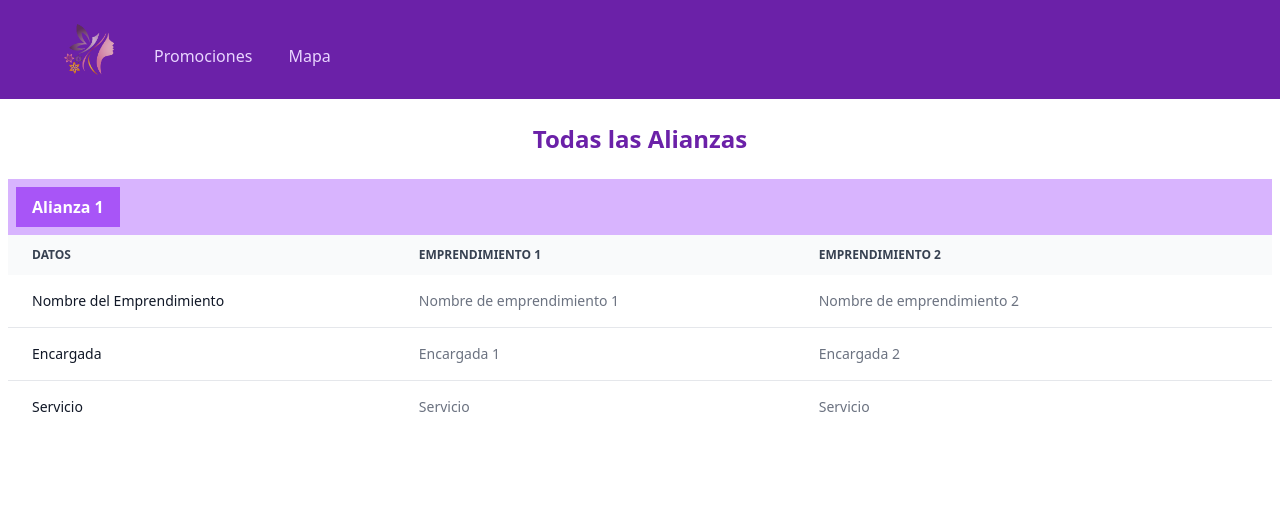
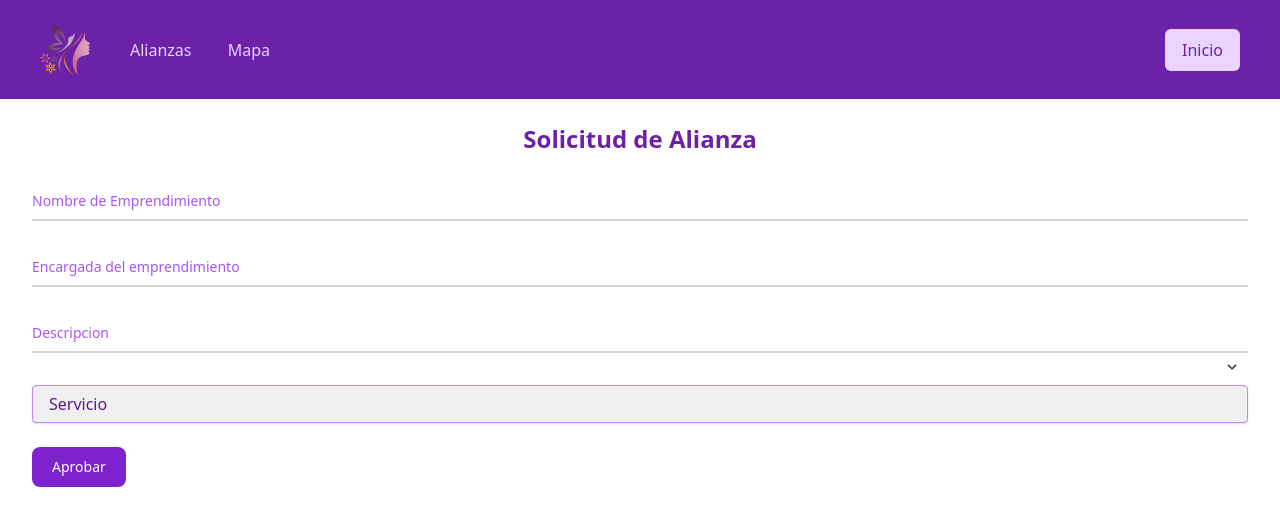
Before and after one commit to mellim8/slytherin, a Flask app: template templates/solicitud_Alian.html in a window 1280 px wide. Shown: the top 526 px of the page. Run offline with Flask 2, Linux system fonts and the light colour scheme; the template is opened without the code that fills it, so the values that code supplies are empty; some libraries are stand-ins or nearby versions.

Commit message:
vista solicitud de alianza

```diff
--- a/templates/solicitud_Alian.html
+++ b/templates/solicitud_Alian.html
@@ -5,11 +5,14 @@
     <meta http-equiv="X-UA-Compatible" content="IE=edge" />
     <meta name="viewport" content="width=device-width, initial-scale=1.0" />
     <script src="https://cdn.tailwindcss.com"></script>
-    <title>Alianzas</title>
+    <title>Alianza</title>
   </head>
-  <header class="bg-purple-800 px-8 ">
-    <nav class="max-w-7xl mx-auto px-4 sm:px-6 lg:px-8" aria-label="Top"><div
-        class="w-full py-6 flex items-center justify-between border-b border-indigo-500 lg:border-none">
+  <body class="">
+    <header class="bg-purple-800">
+      <nav class="max-w-7xl mx-auto px-4 sm:px-6 lg:px-10" aria-label="Top">
+        <div
+          class="w-full py-6 flex items-center justify-between border-b border-indigo-500 lg:border-none"
+        >
           <div class="flex items-center">
             <a
               class="text-center text-purple-200"
@@ -17,85 +20,115 @@
             >
               <img src="../static/logoaa.png" alt="logo" width="50" />
             </a>
-          <div class="grid grid-cols-3">
-            <div class="hidden ml-10 space-x-8 lg:block mt-3">
+            <div class="hidden ml-10 space-x-8 lg:block">
               <a
-                href="#"
+                href="/Alianzas"
                 class="text-base font-medium text-1xl text-purple-200 hover:text-purple-300"
               >
-                Promociones
+                Alianzas
               </a>
+
               <a
-                href="#"
+                href="/mapa"
                 class="text-base font-medium text-1xl text-purple-200 hover:text-purple-300"
               >
                 Mapa
               </a>
             </div>
           </div>
+          <div class="ml-10 space-x-4">
+            <a
+              href="/index"
+              class="text-1xl inline-block bg-purple-200 py-2 px-4 border border-transparent rounded-md text-base font-medium text-purple-800 hover:bg-opacity-75"
+              >Inicio</a
+            >
+          </div>
         </div>
       </nav>
     </header>
-  <body
-  ><h1 class="text-center text-purple-800 pt-6 text-2xl text-center ">
-    <b> Todas las Alianzas </b>
-  <form class="pt-6 px-2 w-32 min-w-full text-center " >
-      <div  >
-        <div class="flex flex-row bg-purple-300 ">
-        <div class="text-white text-center bg-purple-500 px-4 py-2 m-2 content-start text-base "> <b>Alianza 1 </b> </div>
+    <h1 class="text-center text-purple-800 pt-6 text-2xl">
+      <b>Solicitud de Alianza</b>
+    </h1>
+    <div class="px-8">
+      <form class="pt-6">
+        <div class="relative z-0 mb-6 w-full group">
+          <input
+            type="nombre"
+            name="nombre_de_solicitud"
+            id="nombre_de_solicitud"
+            class="block py-2.5 px-0 w-full text-sm text-gray-800 bg-transparent border-0 border-b-2 border-gray-300 appearance-none dark:text-white dark:border-gray-600 dark:focus:border-blue-500 focus:outline-none focus:ring-0 focus:border-blue-600 peer"
+            placeholder=" "
+            required=""
+          />
+          <label
+            for="nombre_de_solicitud"
+            class="peer-focus:font-medium absolute text-sm text-purple-500 dark:text-gray-400 duration-300 transform -translate-y-6 scale-75 top-3 -z-10 origin-[0] peer-focus:left-0 peer-focus:text-blue-600 peer-focus:dark:text-blue-500 peer-placeholder-shown:scale-100 peer-placeholder-shown:translate-y-0 peer-focus:scale-75 peer-focus:-translate-y-6"
+            >Nombre de Emprendimiento</label
+          >
         </div>
-        <div class="overflow-x-auto relative">
-          <table class="w-full text-sm text-left text-gray-500 dark:text-gray-400">
-              <thead class="text-xs text-gray-700 uppercase bg-gray-50 dark:bg-gray-700 dark:text-gray-400">
-                  <tr>
-                      <th scope="col" class="py-3 px-6">
-                          Datos
-                      </th>
-                      <th scope="col" class="py-3 px-6">
-                          Emprendimiento 1
-                      </th>
-                      <th scope="col" class="py-3 px-6">
-                          Emprendimiento 2
-                    </th>
-                      <th scope="col" class="py-3 px-6">
-                  </tr>
-              </thead>
-              <tbody>
-                  <tr class="bg-white border-b dark:bg-gray-800 dark:border-gray-700">
-                      <th scope="row" class="py-4 px-6 font-medium text-gray-900 whitespace-nowrap dark:text-white">
-                          Nombre del Emprendimiento
-                      </th>
-                      <td class="py-4 px-6">
-                          Nombre de emprendimiento 1
-                      </td>
-                      <td class="py-4 px-6">
-                        Nombre de emprendimiento 2
-                      </td>
-                    </td>
-                  </tr>
-                  <tr class="bg-white border-b dark:bg-gray-800 dark:border-gray-700">
-                      <th scope="row" class="py-4 px-6 font-medium text-gray-900 whitespace-nowrap dark:text-white">
-                          Encargada
-                      </th>
-                      <td class="py-4 px-6">
-                          Encargada 1
-                      </td>
-                      <td class="py-4 px-6">
-                          Encargada 2
-                      </td>
-                  </tr>
-                  <tr class="bg-white dark:bg-gray-800">
-                      <th scope="row" class="py-4 px-6 font-medium text-gray-900 whitespace-nowrap dark:text-white">
-                          Servicio
-                      </th>
-                      <td class="py-4 px-6">
-                          Servicio
-                      </td>
-                      <td class="py-4 px-6">
-                          Servicio
-                      </td>
-                  </tr>
-              </tbody>
-          </table>
+        <div class="relative z-0 mb-6 w-full group">
+          <input
+            type="text"
+            name="rubro_de_emprendimiento"
+            id="rubro_de_emprendimiento"
+            class="block py-2.5 px-0 w-full text-sm text-gray-800 bg-transparent border-0 border-b-2 border-gray-300 appearance-none dark:text-white dark:border-gray-600 dark:focus:border-blue-500 focus:outline-none focus:ring-0 focus:border-blue-600 peer"
+            placeholder=" "
+            required=""
+          />
+          <label
+            for="rubro_de_emprendimiento"
+            class="peer-focus:font-medium absolute text-sm text-purple-500 dark:text-gray-400 duration-300 transform -translate-y-6 scale-75 top-3 -z-10 origin-[0] peer-focus:left-0 peer-focus:text-blue-600 peer-focus:dark:text-blue-500 peer-placeholder-shown:scale-100 peer-placeholder-shown:translate-y-0 peer-focus:scale-75 peer-focus:-translate-y-6"
+            >Encargada del emprendimiento</label
+          >
+        </div>
+        <div class="relative z-0 mb-6 w-full group">
+          <input
+            type="text"
+            name="descripcion"
+            id="descripcion"
+            class="block py-2.5 px-0 w-full text-sm text-gray-800 bg-transparent border-0 border-b-2 border-gray-300 appearance-none dark:text-white dark:border-gray-600 dark:focus:border-blue-500 focus:outline-none focus:ring-0 focus:border-blue-600 peer"
+            placeholder=" "
+            required=""
+          />
+          <label
+            for="drescripcion"
+            class="peer-focus:font-medium absolute text-sm text-purple-500 dark:text-gray-400 duration-300 transform -translate-y-6 scale-75 top-3 -z-10 origin-[0] peer-focus:left-0 peer-focus:text-blue-600 peer-focus:dark:text-blue-500 peer-placeholder-shown:scale-100 peer-placeholder-shown:translate-y-0 peer-focus:scale-75 peer-focus:-translate-y-6"
+            >Descripcion</label
+          >
 
+          <div class="pt-8" class="relative z-0 mb-6 w-full group">
+            <select
+              class="block appearance-none w-full bg-purple border border-purple-400 hover:border-purple-500 px-4 py-2 pr-8 rounded shadow leading-tight focus:outline-none focus:shadow-outline text-purple-900"
+            >
+              <option>Seleccione el tipo de Alianza</option>
+              <option>Producto</option>
+              <option selected>Servicio</option>
+              <option>Proveedor</option>
+              <option>Delivery</option>
+              <option>Pagos electronicos</option>
+            </select>
+            <div
+              class="pointer-events-none absolute inset-y-0 right-0 flex items-center px-2 text-gray-700"
+            >
+              <svg
+                class="fill-current h-4 w-4"
+                xmlns="http://www.w3.org/2000/svg"
+                viewBox="0 0 20 20"
+              >
+                <path
+                  d="M9.293 12.95l.707.707L15.657 8l-1.414-1.414L10 10.828 5.757 6.586 4.343 8z"
+                />
+              </svg>
+            </div>
+          </div>
+        </div>
+        <button
+          type="aprobar"
+          class="text-white bg-purple-700 hover:bg-purple-800 focus:ring-4 focus:outline-none focus:ring-purple-300 font-medium rounded-lg text-sm w-full sm:w-auto px-5 py-2.5 text-center dark:bg-purple-600 dark:hover:bg-purple-700 dark:focus:ring-purple-800"
+        >
+          Aprobar
+        </button>
       </form>
+    </div>
+  </body>
+</html>
```
Lines whose indentation alone changed are shown as unchanged.
